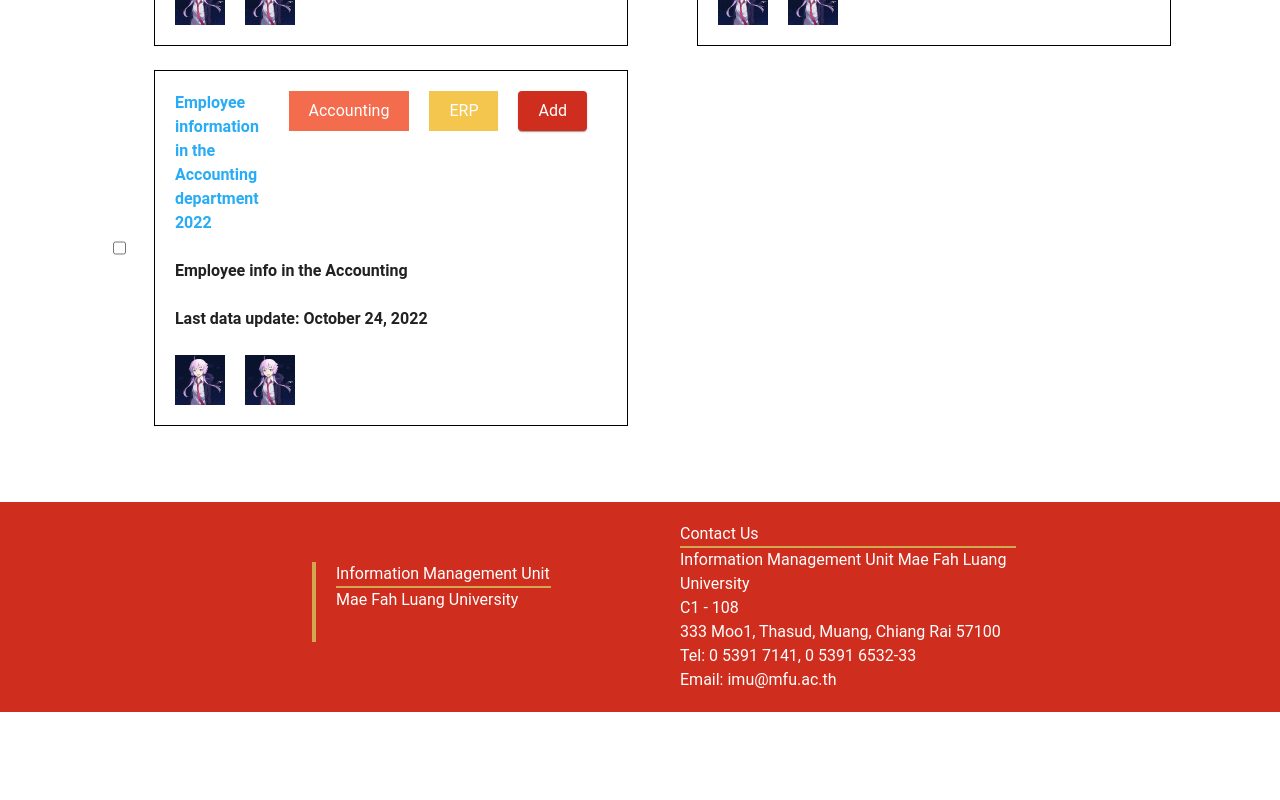
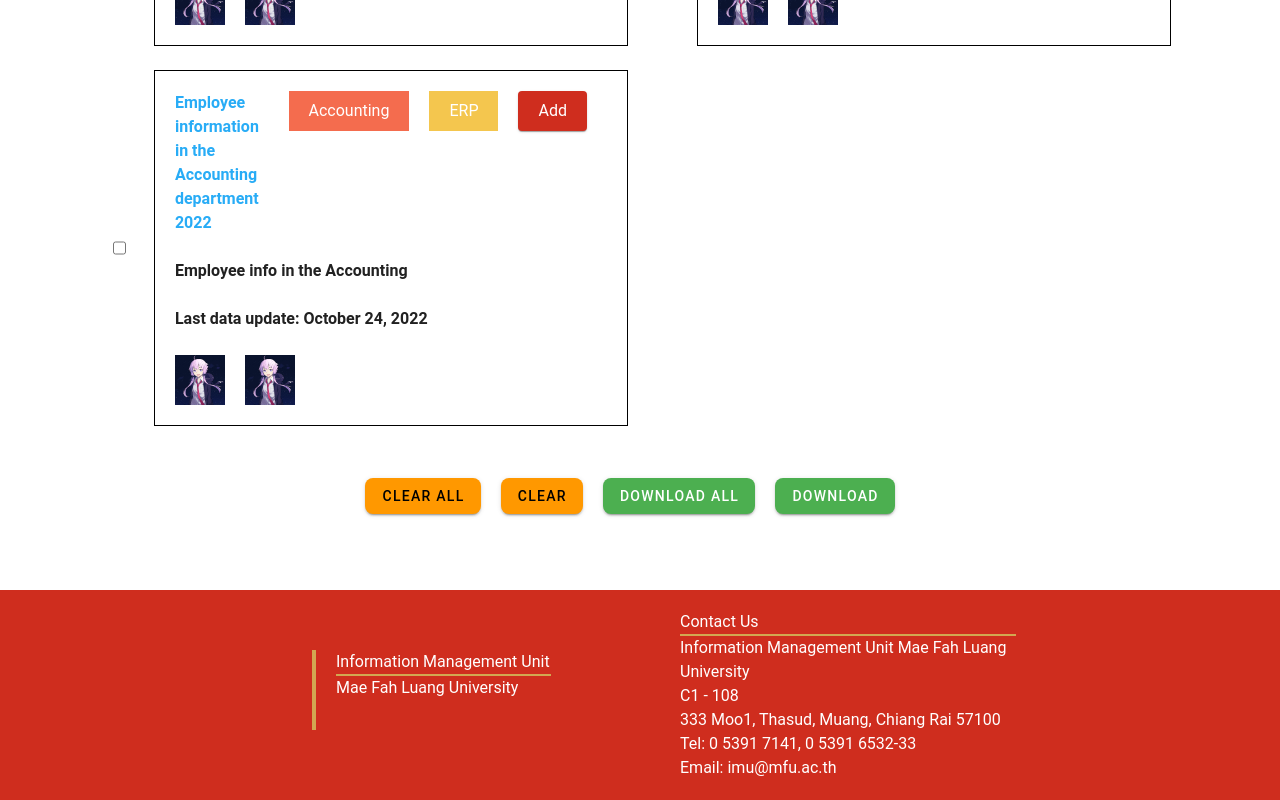
Before and after one commit to k1tsanapong/almost-open-data-frontend, a Nuxt app: page /data-inventory-2 in a window 1280 px wide. Shown: the part 574-1374 px from the top of the page. Before the commit the page ends 1286 px from the top, so only its background shows below. Built offline with nearby package versions, Linux system fonts and the light colour scheme.

Commit message:
Add download and clear buttons to data inventory page

```diff
--- a/pages/data-inventory-2.vue
+++ b/pages/data-inventory-2.vue
@@ -223,6 +223,30 @@
             </v-col>
           </v-col>
         </v-row>
+
+        <v-row class="mt-10" justify="space-between">
+          <v-col cols="1" />
+
+          <v-col class="d-flex justify-center">
+            <v-btn class="mr-5" rounded="lg" color="orange">
+              <div>Clear All</div>
+            </v-btn>
+
+            <v-btn class="mr-5" rounded="lg" color="orange">
+              <div >Clear</div>
+            </v-btn>
+
+            <v-btn class="mr-5" rounded="lg" color="green">
+              <div >Download All</div>
+            </v-btn>
+
+            <v-btn class="mr-5" rounded="lg" color="green">
+              <div >Download</div>
+            </v-btn>
+          </v-col>
+
+          <v-col cols="1" />
+        </v-row>
       </v-col>
 
       <v-col cols="1" />
```
